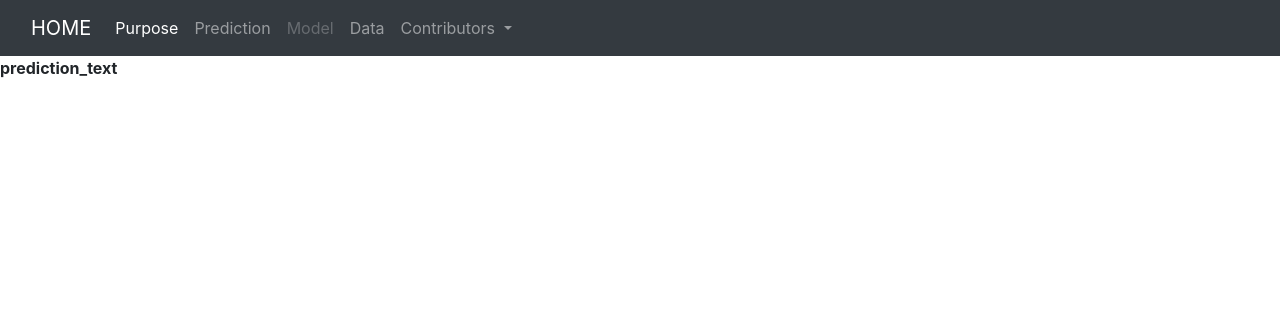
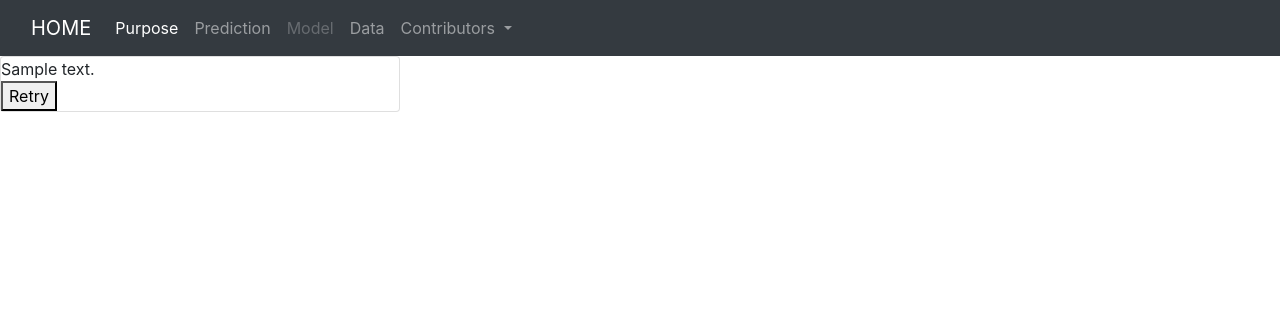
Before and after one commit to pauls21033/Machine-Learning-Predicting-Stroke-Model-Project, a Flask app: template Flask App/templates/result.html in a window 1280 px wide. Shown: the top 316 px of the page. Run offline with Flask 2, Linux system fonts and the light colour scheme; the template is opened without the code that fills it: most values are stand-ins (such as "Sample title", 1, 10 or a date in 2020); parts of the project's set-up code (start-up, migrations or seed data) failed here and were passed over; some libraries are stand-ins or nearby versions.

Commit message:
Added results page

```diff
--- a/Flask App/templates/result.html
+++ b/Flask App/templates/result.html
@@ -53,6 +53,21 @@
 
 </head>
 <body>
-    <b>prediction_text</b>
+  <div id="login-form-container">
+      <div class="card" style="width: 400px">
+          <div class="card-content">
+              <div class="media">
+                  <div class="is-size-4 has-text-centered">
+                      {{ prediction_text }}
+                  </div>
+              </div>
+              <form action="home">
+                  <div class="field">
+                      <button class="button is-fullwidth is-rounded is-success">Retry</button>
+                  </div>
+              </form>
+          </div>
+      </div>
+  </div>
 </body>
 </html>
```
